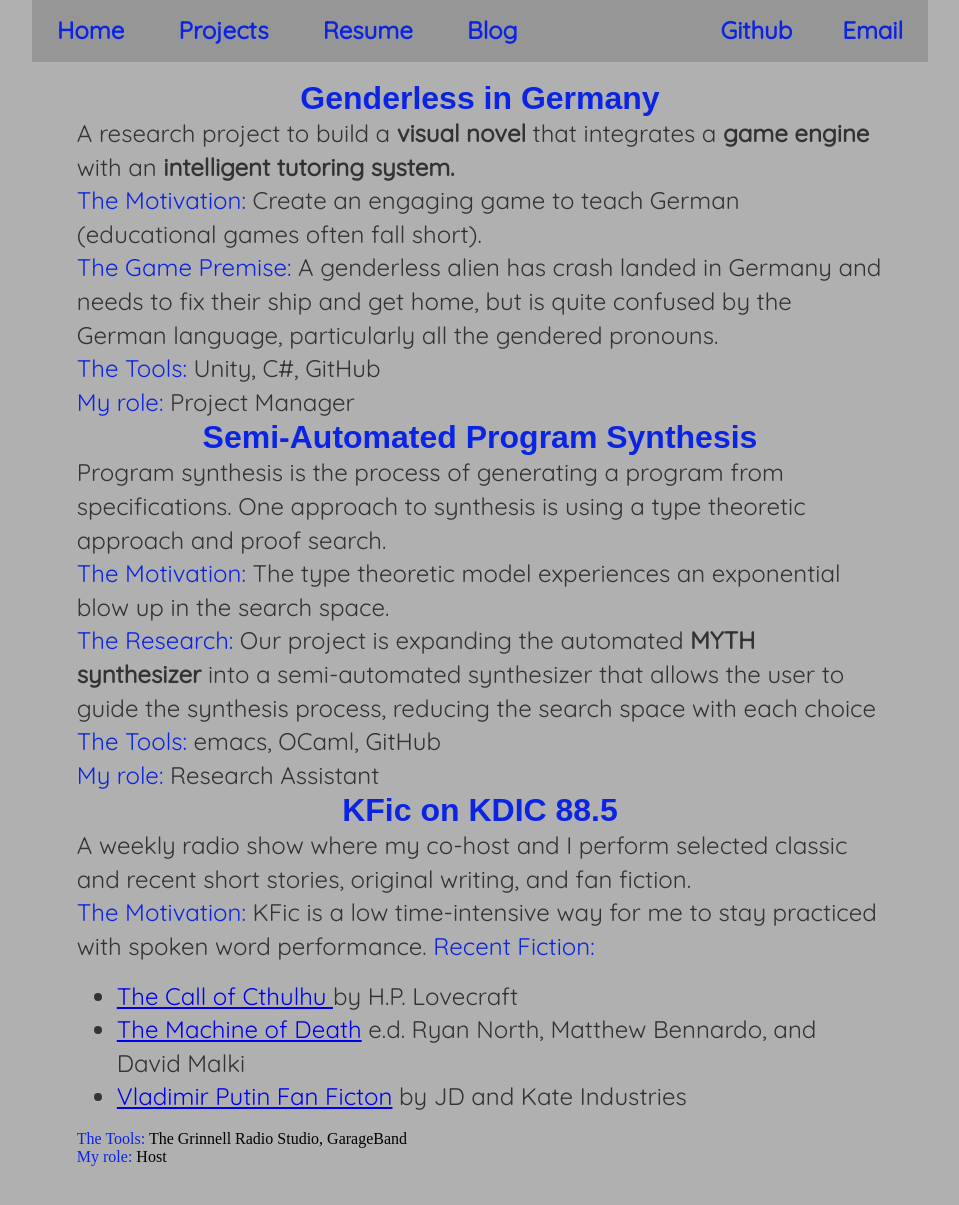
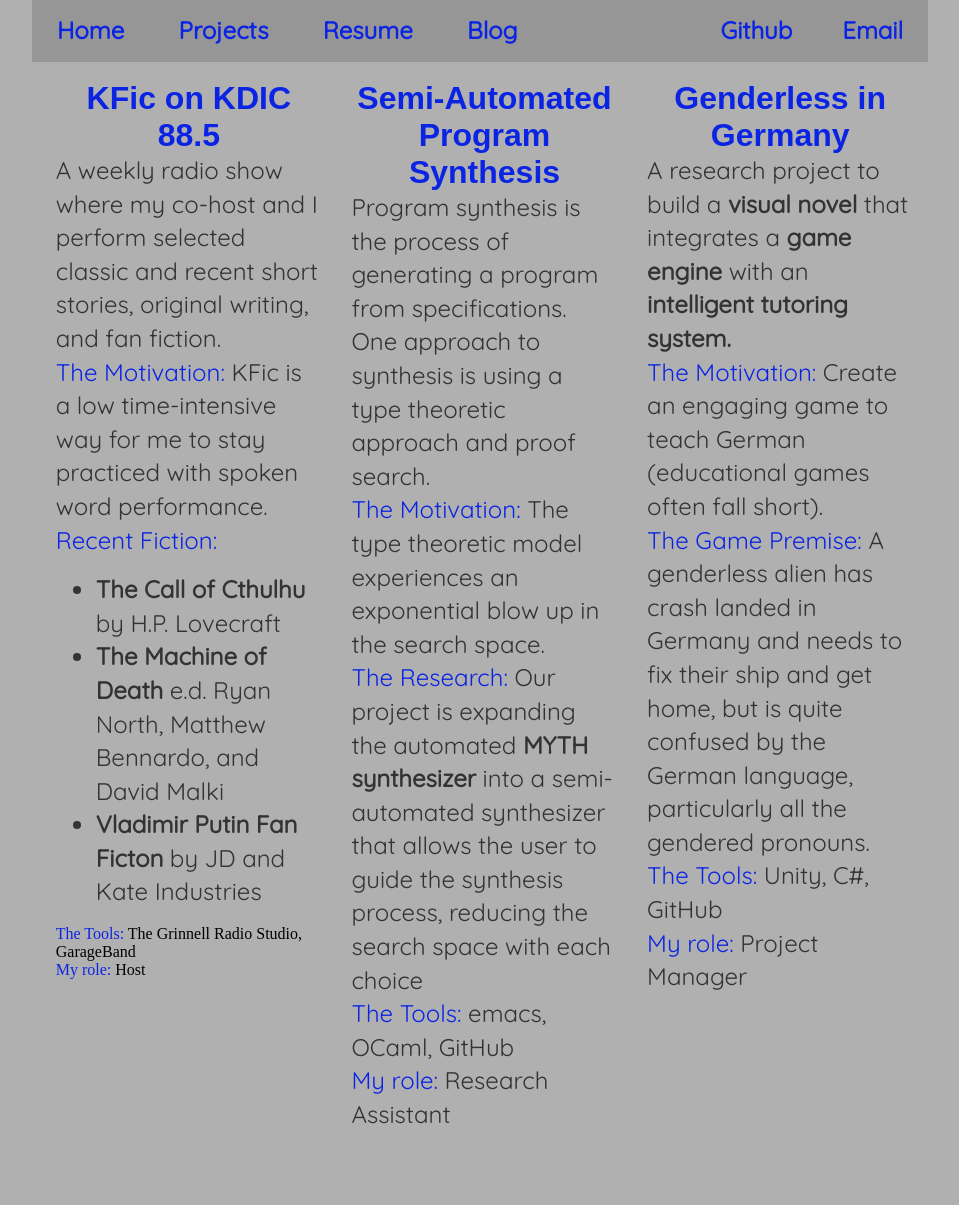
Before and after one commit to ZHHSegall/zhhsegall.github.io, a Jekyll site: the page built from projects/index.html, in a window 1280 px wide and 1226 px high. Shown: the top 1205 px of the window, without its empty margins (160-1119 px from the left). Built offline with Jekyll 4.4.1, drawn with Linux system fonts in a browser that asks for light colours.

Commit message:
Add links to Home Page; Restyle Projects

```diff
--- a/css/main.css
+++ b/css/main.css
@@ -33,13 +33,13 @@ nav ul li a:hover, nav ul li a:active {
     color: #969696;
 }
 
-p a:link, p a:visited{
+p a:link, p a:visited, li a:link, li a:visited{
     text-decoration: none;
     font-weight: bold;
     color: #333;
 
 }
-p a:hover, p a:active {
+p a:hover, p a:active, li a:hover, li a:active {
     color: #000;
 }
 h1 {
@@ -100,6 +100,7 @@ ul.posts li {
 
 .sapphire{
     color:#0B24E4;
+    font: Oswald;
 }
 table {
     width:100%;
--- a/projects/index.html
+++ b/projects/index.html
@@ -3,7 +3,7 @@ layout: default
 title: Current Projects
 ---
 
-<div id="gig">
+<div id="gig" style="width:33%; float:right">
 	<div class="project-paragraph">
 		<center><h3 class="project-title"> Genderless in Germany </h3></center>
 		<p> A research project to build a
@@ -26,7 +26,7 @@ title: Current Projects
 			<span class="sapphire"> My role: </span> Project Manager </p>
 	</div>
 </div>
-<div id="synthesis">
+<div id="synthesis" style="width:33%; float:right">
 	<div class="project-paragraph">
     	<center><h3 class="project-title"> Semi-Automated Program Synthesis </h3></center>
     	<p>
@@ -49,7 +49,7 @@ title: Current Projects
     	</p>
     </div>
 </div>
-<div id="KFic">
+<div id="KFic" style="width:33%; float:right">
 	<div class="project-paragraph">
     	<center><h3 class="project-title"> KFic on KDIC 88.5 </h3></center>
     	<p>
@@ -69,6 +69,6 @@ title: Current Projects
     		<span class="sapphire">The Tools: </span>  The Grinnell Radio Studio, GarageBand
     		<br>
     		<span class="sapphire"> My role: </span> Host
-    		</p>
+    	</p>
     </div>
  </div>
```
Also changed, not shown: index.html (+6 -4 lines).
